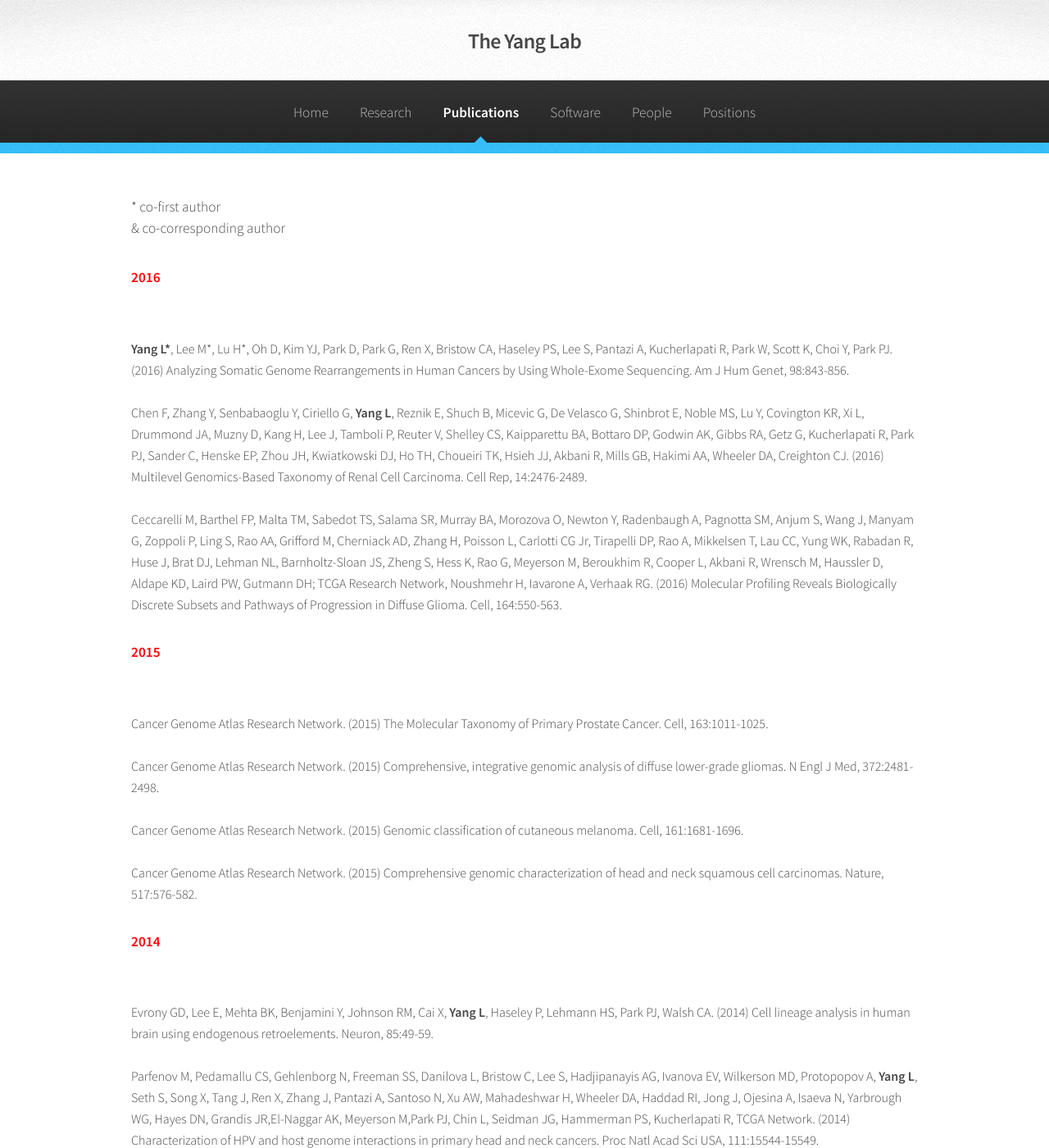
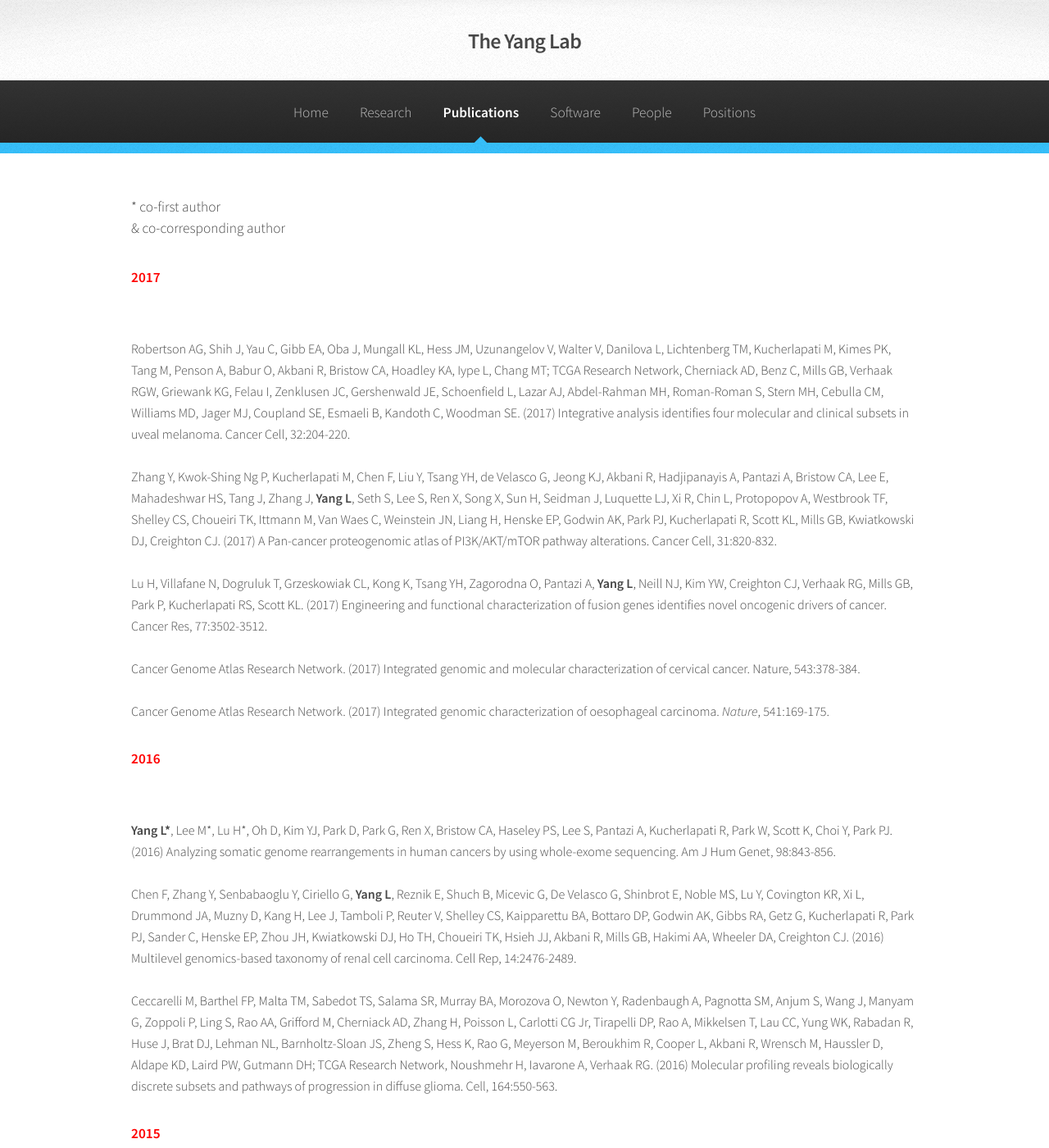
Before and after one commit to guru-yang/test, a Jekyll site: the page built from publications.html, in a window 1280 px wide and 1400 px high. Shown: the whole window at 82% size. Built offline with Jekyll 4.4.1, drawn with Linux system fonts in a browser that asks for light colours; some of the changed text lies outside the part shown.

Commit message:
publication

```diff
--- a/people.html
+++ b/people.html
@@ -10,7 +10,6 @@ layout: default
 						<a href="{{ site.baseurl }}/people/yang.html" class="image left"><img src="{{ site.baseurl }}/people/yang.jpg"/></a>
 						<div class="inner">
 							<ul class="unstyled">
-								<li>  </li>
 								<li><b><a href="{{ site.baseurl }}/people/yang.html">Lixing Yang, Ph.D.</a></b></li>
 								<li>Assistant Professor</li>
 								<li>Email: lixingyang at uchicago dot edu</li>
--- a/publications.html
+++ b/publications.html
@@ -17,19 +17,33 @@ layout: default
 							<li>& co-corresponding author</li>
 							<p></p>
 						</ul>
+					  <p><font color="red"><b>2017</b></font></p>
+					  <font size="3">
+					  	<br>Robertson AG, Shih J, Yau C, Gibb EA, Oba J, Mungall KL, Hess JM, Uzunangelov V, Walter V, Danilova L, Lichtenberg TM, Kucherlapati M, Kimes PK, Tang M, Penson A, Babur O, Akbani R, Bristow CA, Hoadley KA, Iype L, Chang MT; TCGA Research Network, Cherniack AD, Benz C, Mills GB, Verhaak RGW, Griewank KG, Felau I, Zenklusen JC, Gershenwald JE, Schoenfield L, Lazar AJ, Abdel-Rahman MH, Roman-Roman S, Stern MH, Cebulla CM, Williams MD, Jager MJ, Coupland SE, Esmaeli B, Kandoth C, Woodman SE. (2017) Integrative analysis identifies four molecular and clinical subsets in uveal melanoma. Cancer Cell, 32:204-220.</br>
+							<nobr></nobr>
+							<br>Zhang Y, Kwok-Shing Ng P, Kucherlapati M, Chen F, Liu Y, Tsang YH, de Velasco G, Jeong KJ, Akbani R, Hadjipanayis A, Pantazi A, Bristow CA, Lee E, Mahadeshwar HS, Tang J, Zhang J, <b>Yang L</b>, Seth S, Lee S, Ren X, Song X, Sun H, Seidman J, Luquette LJ, Xi R, Chin L, Protopopov A, Westbrook TF, Shelley CS, Choueiri TK, Ittmann M, Van Waes C, Weinstein JN, Liang H, Henske EP, Godwin AK, Park PJ, Kucherlapati R, Scott KL, Mills GB, Kwiatkowski DJ, Creighton CJ. (2017) A Pan-cancer proteogenomic atlas of PI3K/AKT/mTOR pathway alterations. Cancer Cell, 31:820-832.</br>
+							<nobr></nobr>
+							<br>Lu H, Villafane N, Dogruluk T, Grzeskowiak CL, Kong K, Tsang YH, Zagorodna O, Pantazi A, <b>Yang L</b>, Neill NJ, Kim YW, Creighton CJ, Verhaak RG, Mills GB, Park P, Kucherlapati RS, Scott KL. (2017) Engineering and functional characterization of fusion genes identifies novel oncogenic drivers of cancer. Cancer Res, 77:3502-3512.</br>
+							<nobr></nobr>
+							<br>Cancer Genome Atlas Research Network. (2017) Integrated genomic and molecular characterization of cervical cancer. Nature, 543:378-384.</br>
+							<nobr></nobr>
+							<br>Cancer Genome Atlas Research Network. (2017) Integrated genomic characterization of oesophageal carcinoma. <i>Nature</i>, 541:169-175.</br>
+							<nobr></nobr>
+							<p></p>
+						</font>
 					  <p><font color="red"><b>2016</b></font></p>
 					  <font size="3">
-					  	<br><b>Yang L*</b>, Lee M*, Lu H*, Oh D, Kim YJ, Park D, Park G, Ren X, Bristow CA, Haseley PS, Lee S, Pantazi A, Kucherlapati R, Park W, Scott K, Choi Y, Park PJ. (2016) Analyzing Somatic Genome Rearrangements in Human Cancers by Using Whole-Exome Sequencing. Am J Hum Genet, 98:843-856.</br>
+					  	<br><b>Yang L*</b>, Lee M*, Lu H*, Oh D, Kim YJ, Park D, Park G, Ren X, Bristow CA, Haseley PS, Lee S, Pantazi A, Kucherlapati R, Park W, Scott K, Choi Y, Park PJ. (2016) Analyzing somatic genome rearrangements in human cancers by using whole-exome sequencing. Am J Hum Genet, 98:843-856.</br>
 							<nobr></nobr>
-							<br>Chen F, Zhang Y, Senbabaoglu Y, Ciriello G, <b>Yang L</b>, Reznik E, Shuch B, Micevic G, De Velasco G, Shinbrot E, Noble MS, Lu Y, Covington KR, Xi L, Drummond JA, Muzny D, Kang H, Lee J, Tamboli P, Reuter V, Shelley CS, Kaipparettu BA, Bottaro DP, Godwin AK, Gibbs RA, Getz G, Kucherlapati R, Park PJ, Sander C, Henske EP, Zhou JH, Kwiatkowski DJ, Ho TH, Choueiri TK, Hsieh JJ, Akbani R, Mills GB, Hakimi AA, Wheeler DA, Creighton CJ. (2016) Multilevel Genomics-Based Taxonomy of Renal Cell Carcinoma. Cell Rep, 14:2476-2489.</br>
+							<br>Chen F, Zhang Y, Senbabaoglu Y, Ciriello G, <b>Yang L</b>, Reznik E, Shuch B, Micevic G, De Velasco G, Shinbrot E, Noble MS, Lu Y, Covington KR, Xi L, Drummond JA, Muzny D, Kang H, Lee J, Tamboli P, Reuter V, Shelley CS, Kaipparettu BA, Bottaro DP, Godwin AK, Gibbs RA, Getz G, Kucherlapati R, Park PJ, Sander C, Henske EP, Zhou JH, Kwiatkowski DJ, Ho TH, Choueiri TK, Hsieh JJ, Akbani R, Mills GB, Hakimi AA, Wheeler DA, Creighton CJ. (2016) Multilevel genomics-based taxonomy of renal cell carcinoma. Cell Rep, 14:2476-2489.</br>
 							<nobr></nobr>
-							<br>Ceccarelli M, Barthel FP, Malta TM, Sabedot TS, Salama SR, Murray BA, Morozova O, Newton Y, Radenbaugh A, Pagnotta SM, Anjum S, Wang J, Manyam G, Zoppoli P, Ling S, Rao AA, Grifford M, Cherniack AD, Zhang H, Poisson L, Carlotti CG Jr, Tirapelli DP, Rao A, Mikkelsen T, Lau CC, Yung WK, Rabadan R, Huse J, Brat DJ, Lehman NL, Barnholtz-Sloan JS, Zheng S, Hess K, Rao G, Meyerson M, Beroukhim R, Cooper L, Akbani R, Wrensch M, Haussler D, Aldape KD, Laird PW, Gutmann DH; TCGA Research Network, Noushmehr H, Iavarone A, Verhaak RG. (2016) Molecular Profiling Reveals Biologically Discrete Subsets and Pathways of Progression in Diffuse Glioma. Cell, 164:550-563.</br>
+							<br>Ceccarelli M, Barthel FP, Malta TM, Sabedot TS, Salama SR, Murray BA, Morozova O, Newton Y, Radenbaugh A, Pagnotta SM, Anjum S, Wang J, Manyam G, Zoppoli P, Ling S, Rao AA, Grifford M, Cherniack AD, Zhang H, Poisson L, Carlotti CG Jr, Tirapelli DP, Rao A, Mikkelsen T, Lau CC, Yung WK, Rabadan R, Huse J, Brat DJ, Lehman NL, Barnholtz-Sloan JS, Zheng S, Hess K, Rao G, Meyerson M, Beroukhim R, Cooper L, Akbani R, Wrensch M, Haussler D, Aldape KD, Laird PW, Gutmann DH; TCGA Research Network, Noushmehr H, Iavarone A, Verhaak RG. (2016) Molecular profiling reveals biologically discrete subsets and pathways of progression in diffuse glioma. Cell, 164:550-563.</br>
 							<nobr></nobr>
 							<p></p>
 						</font>
 					  <p><font color="red"><b>2015</b></font></p>
 					  <font size="3">
-						  <br>Cancer Genome Atlas Research Network. (2015) The Molecular Taxonomy of Primary Prostate Cancer. Cell, 163:1011-1025.</br>
+						  <br>Cancer Genome Atlas Research Network. (2015) The molecular taxonomy of primary prostate cancer. Cell, 163:1011-1025.</br>
 							<nobr></nobr>
 							<br>Cancer Genome Atlas Research Network. (2015) Comprehensive, integrative genomic analysis of diffuse lower-grade gliomas. N Engl J Med, 372:2481-2498.</br>
 						  <nobr></nobr>
```
